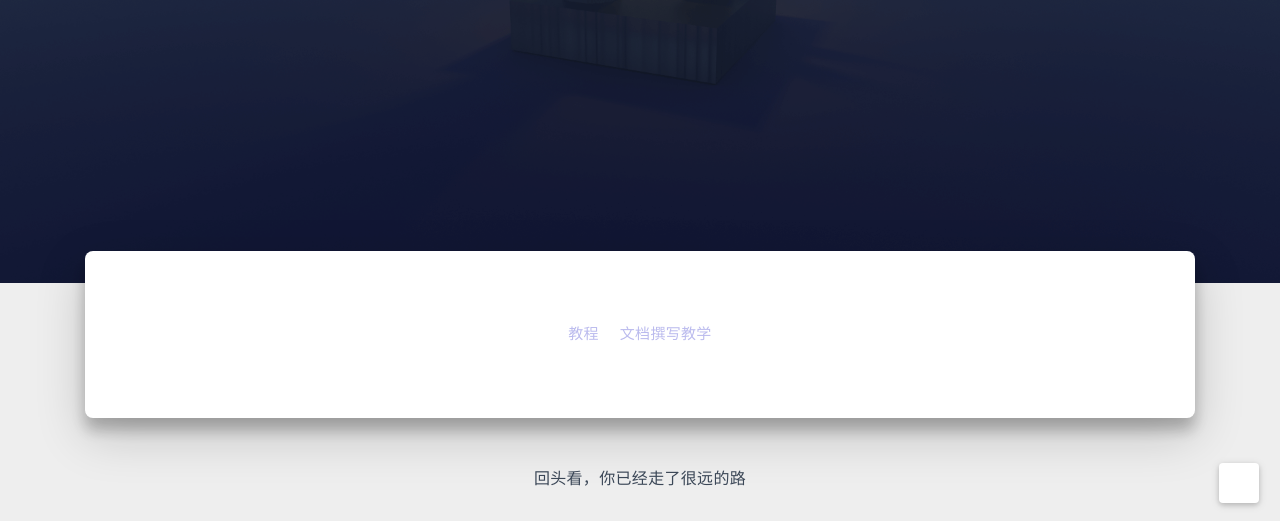
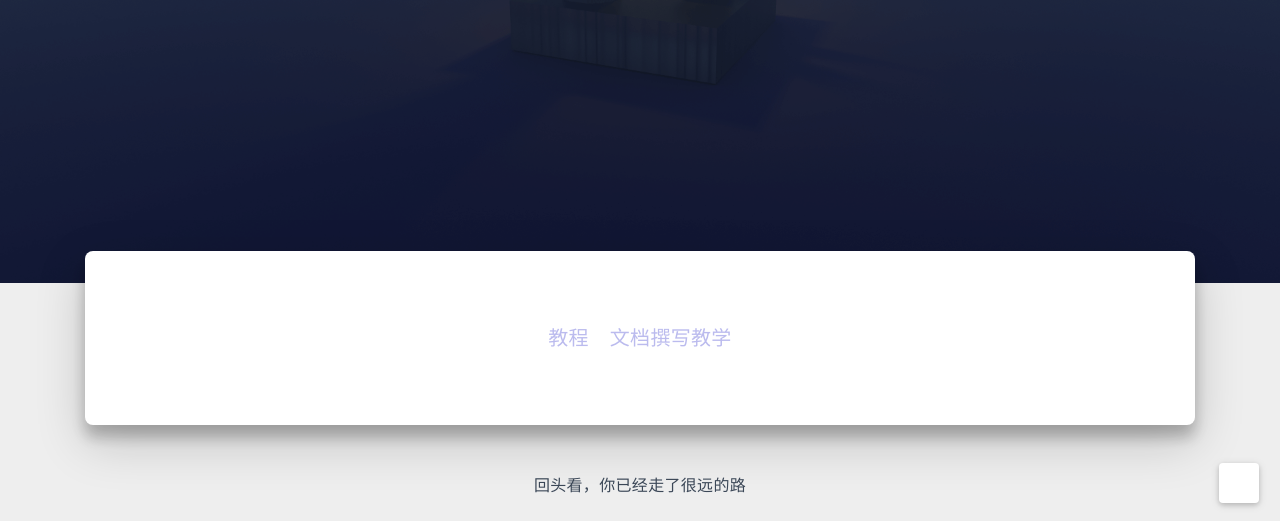
Before and after one commit to Xzq-beginner/Xzq-beginner.github.io, a plain HTML site: page tags/index.html in a window 1280 px wide. Shown: the part 357-878 px from the top of the page. Drawn offline with nearby package versions, Linux system fonts and the light colour scheme; some packages are replaced by stand-ins of ours; a script that the page names is missing; some icons are missing; a small style sheet from the web is missing.

Commit message:
Site updated: 2025-06-01 13:10:09

```diff
--- a/tags/index.html
+++ b/tags/index.html
@@ -223,7 +223,7 @@
 
 
 <div class="text-center tagcloud">
-  <a href="/tags/%E6%95%99%E7%A8%8B/" style="font-size: 15px; color: #bbe">教程</a> <a href="/tags/%E6%96%87%E6%A1%A3%E6%92%B0%E5%86%99%E6%95%99%E5%AD%A6/" style="font-size: 15px; color: #bbe">文档撰写教学</a>
+  <a href="/tags/%E6%95%99%E7%A8%8B/" style="font-size: 20px; color: #bbe">教程</a> <a href="/tags/%E6%96%87%E6%A1%A3%E6%92%B0%E5%86%99%E6%95%99%E5%AD%A6/" style="font-size: 20px; color: #bbe">文档撰写教学</a>
 </div>
 
               </div>
```
Also changed, not shown: 2025/06/01/hello-world/index.html (+9 -0 lines), 2025/06/01/初始配置页面/index.html (+9 -0 lines).
